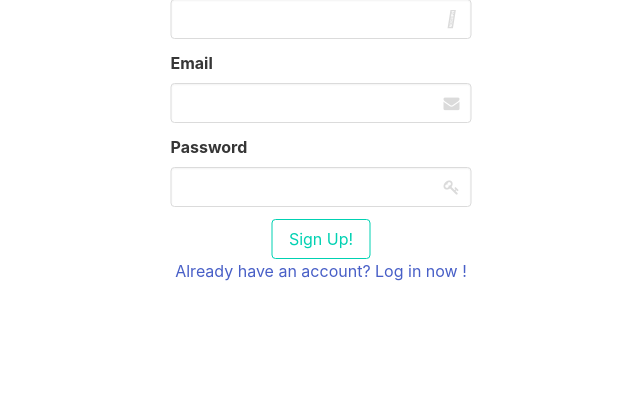
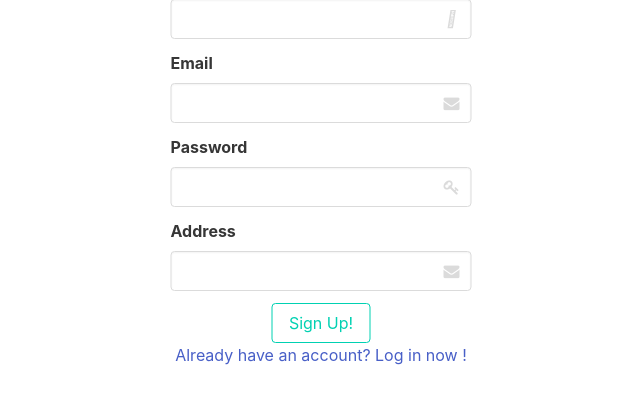
Before and after one commit to dpajddl/miniproject_66, a Django app: page /meal/signup/ in a window 1280 px wide. Shown: the part 177-581 px from the top of the page, without its empty margins (319-959 px from the left). Run offline with Django 3.2, Linux system fonts and the light colour scheme; some libraries are stand-ins or nearby versions.

Commit message:
회원가입 주소 추가

```diff
--- a/meal/templates/meal/random_lunch.html
+++ b/meal/templates/meal/random_lunch.html
@@ -80,7 +80,7 @@
                         </h2>
                         <br>
                         <p class="has-text-centered">
-                            <a class="button is-primary is-medium is-outlined" id = "enjoy">
+                            <a class="button is-primary is-medium is-outlined" id = "enjoybtn">
                                 좋아! 오늘은 이거다!
                             </a><br><br>
                             <a class="button is-primary is-medium is-outlined"  onClick="window.location.reload()">
@@ -95,6 +95,8 @@
         </div>
     </section>
     <script src="../js/bulma.js"></script>
+    <script src = "http://code.jquery.com/jquery-3.3.1.min.js"></script>
+    <script></script>
 </body>
 
 </html>
--- a/meal/templates/meal/signup.html
+++ b/meal/templates/meal/signup.html
@@ -58,6 +58,16 @@
               </span>
             </div>
           </div>
+
+          <div class="field">
+            <label class="label">Address</label>
+            <div class="control has-icons-right">
+              <input class="input" type="text" id = "signup_ad">
+              <span class="icon is-small is-right">
+                <i class="fa fa-envelope"></i>
+              </span>
+            </div>
+          </div>
           <div class="has-text-centered">
             <a class="button is-vcentered is-primary is-outlined" id = "signup_btn">Sign Up!</a>
           </div>
@@ -72,7 +82,6 @@
     </form>
     <script src = "http://code.jquery.com/jquery-3.3.1.min.js"></script>
     <script>
-  //$('[type = submit]').click(function(){})
       $('[id = signup_btn]').click(() => {
       $.ajax({
           type : 'post',
@@ -82,6 +91,7 @@
               'signup_pw' : $('[id = signup_pw]').val(),
               'signup_email' : $('[id = signup_email]').val(),
               'signup_nick' : $('[id = signup_nick]').val(),
+              'signup_ad' : $('[id = signup_ad]').val(),
               'csrfmiddlewaretoken' : $("[name = csrfmiddlewaretoken]").val()
           },
           success: function(res){
--- a/meal/views.py
+++ b/meal/views.py
@@ -38,7 +38,7 @@ def random_lunch(request):
 
 
     return render(request,'meal/random_lunch.html',
-     {'restaurant_all' : restaurant_all, 'rest_kind_all' : rest_kind_all, 'pick' : pick})
+     {'i' : i, 'restaurant_all' : restaurant_all, 'rest_kind_all' : rest_kind_all, 'pick' : pick})
 
 def mylocation(request):
     return render(request, 'meal/mylocation.html', {})
@@ -67,21 +67,47 @@ def login_function(request) :
         return HttpResponse('2')
 
 def signup_function(request) :
+    import requests
     s_up = 0
     signup_id = request.POST.get('signup_id')
     signup_pw = request.POST.get('signup_pw')
     signup_email = request.POST.get('signup_email')
     signup_nick = request.POST.get('signup_nick')
+    signup_ad = request.POST.get('signup_ad')
     user_all = User.objects.all()
     for i in range(len(user_all)):
         if user_all[i].user_id == signup_id:
             return HttpResponse('1')
             s_up = s_up + 1
+        param = {'query': signup_ad}
+        header = {'Authorization' : 'KakaoAK d4be7b479f4b4cbd99bd19ae87f88b4b'}
+
+        req = requests.get('https://dapi.kakao.com/v2/local/search/address.json', params=param, headers=header)
+        obj = req.json()
+        docs = obj['documents']
+        #add=obj['address']
+        print(docs)
+        for doc in docs:
+            x=doc['address']['x']
+            y=doc['address']['y']
+            print(x,y)
+        user_loc_x = x
+        user_loc_y = y
     if s_up == 0:
+
         newbie = User(
             user_id=signup_id, user_pw=signup_pw,
-            user_email=signup_email, user_nick = signup_nick)
+            user_email=signup_email, user_nick = signup_nick,
+            uesr_loc_x = user_loc_x, uesr_loc_y = user_loc_y)
         newbie.save();
         return HttpResponse('0')
 
+
+def last_kind_function(request) :
+    pick_kind = request.get('pick_kind')
+    request.session.user.user_last_kind = pick_kind
+    user.save()
+    return HttpResponse('0')
+
+
 # Create your views here.
```
Also changed, not shown: db.sqlite3.
